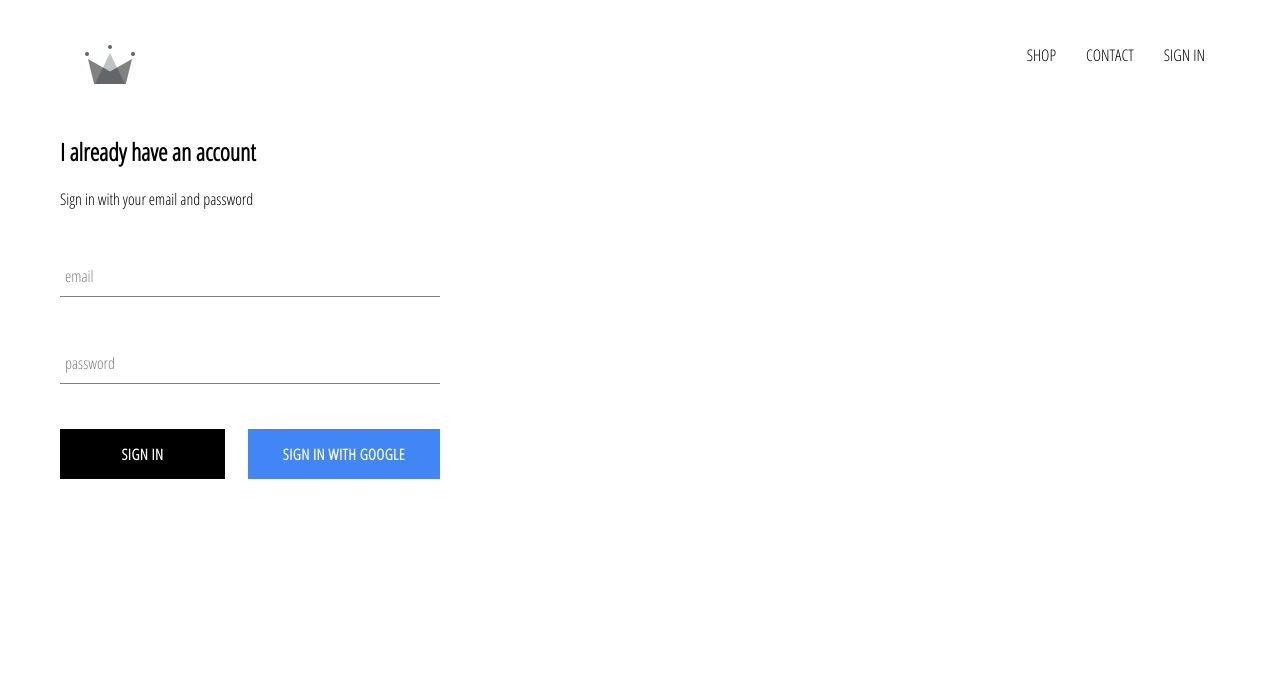
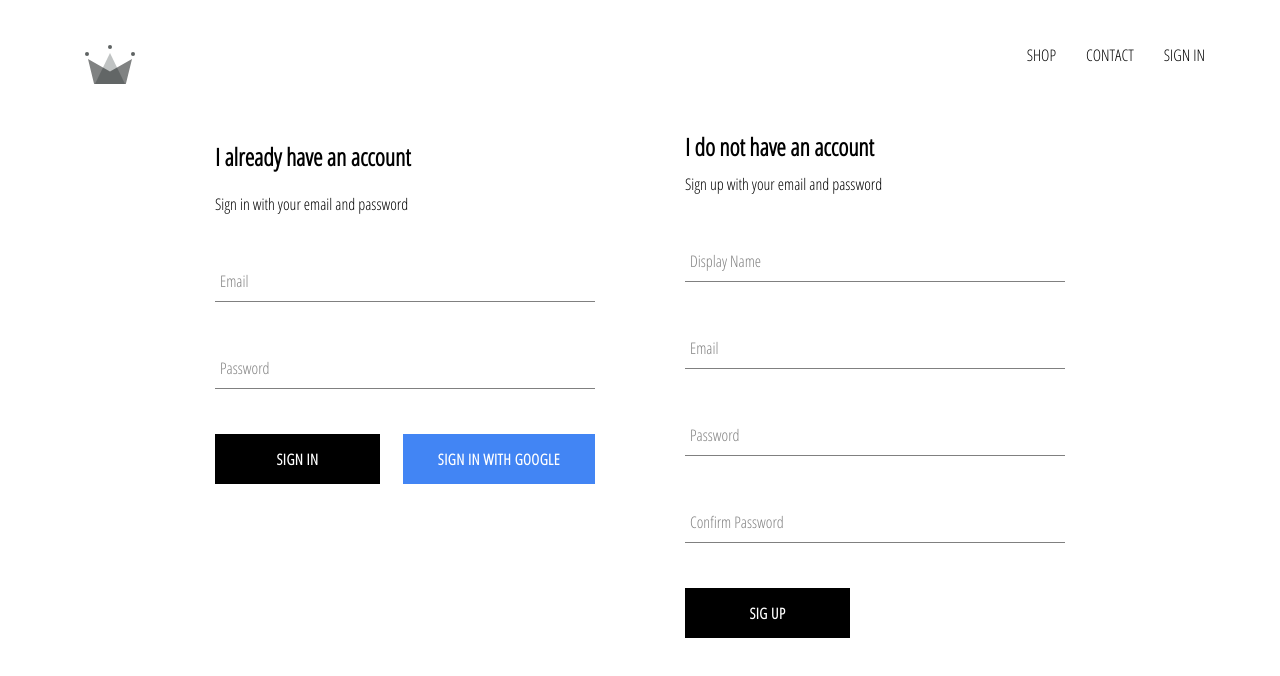
Before and after one commit to lbw33/react-ecommerce-app, a React (Create React App) app: page /signin in a window 1280 px wide. Shown: the top 676 px of the page. Built offline with nearby package versions, Linux system fonts and the light colour scheme; no server answers.

Commit message:
added in firebase utils, inc. storing auth users in firebase db.

```diff
--- a/src/App.js
+++ b/src/App.js
@@ -4,7 +4,7 @@
 import ShopPage from "./pages/shop/shop.component.jsx";
 import SignUpAndSignInPage from "./pages/sign-in-and-sign-up/sign-in-and-sign-up. component.jsx";
 import { Routes, Route } from "react-router";
-import { auth } from "./firebase/firebase.utils";
+import { auth, createUserProfileDocument } from "./firebase/firebase.utils";
 import React from "react";
 
 class App extends React.Component {
@@ -19,8 +19,20 @@
   unsubscribeFromAuth = null;
 
   componentDidMount() {
-    this.unsubscribeFromAuth = auth.onAuthStateChanged((user) => {
-      this.setState({ currentUser: user });
+    this.unsubscribeFromAuth = auth.onAuthStateChanged(async (userAuth) => {
+      if (userAuth) {
+        const userRef = await createUserProfileDocument(userAuth);
+        userRef.onSnapshot((snapShot) => {
+          this.setState({
+            currentUser: {
+              id: snapShot.id,
+              ...snapShot.data(),
+            },
+          });
+        });
+      } else {
+        this.setState({ currentUser: userAuth });
+      }
     });
   }
 
--- a/src/components/sign-in/sign-in.component.jsx
+++ b/src/components/sign-in/sign-in.component.jsx
@@ -38,7 +38,7 @@
             type="email"
             value={this.state.email}
             handleChange={this.handleChange}
-            label="email"
+            label="Email"
             required
           />
           <FormInput
@@ -46,7 +46,7 @@
             type="password"
             value={this.state.password}
             handleChange={this.handleChange}
-            label="password"
+            label="Password"
             required
           />
           <div className="button">
--- /dev/null
+++ b/src/components/sign-up/sign-up.component.jsx
@@ -0,0 +1,101 @@
+import React from "react";
+import FormInput from "../form-input/form-input.component";
+import CustomButton from "../custom-button/custom-button.component";
+
+import { auth, createUserProfileDocument } from "../../firebase/firebase.utils";
+
+import "./sign-up.styles.css";
+
+class SignUp extends React.Component {
+  constructor() {
+    super();
+
+    this.state = {
+      displayName: "",
+      email: "",
+      password: "",
+      confirmPassword: "",
+    };
+  }
+
+  handleSubmit = async (event) => {
+    event.preventDefault();
+
+    const { displayName, email, password, confirmPassword } = this.state;
+
+    if (password !== confirmPassword) {
+      alert("Passwords don't match");
+      return;
+    }
+
+    try {
+      const { user } = await auth.createUserWithEmailAndPassword(
+        email,
+        password
+      );
+      await createUserProfileDocument(user, { displayName });
+
+      this.setState({
+        displayName: "",
+        email: "",
+        password: "",
+        confirmPassword: "",
+      });
+    } catch (error) {
+      console.log(error);
+    }
+  };
+
+  handleChange = (event) => {
+    const { name, value } = event.target;
+
+    this.setState({ [name]: value });
+  };
+
+  render() {
+    const { displayName, email, password, confirmPassword } = this.state;
+    return (
+      <div className="sign-up">
+        <h2 className="title">I do not have an account</h2>
+        <span>Sign up with your email and password</span>
+        <form className="sign-up-form" onSubmit={this.handleSubmit}>
+          <FormInput
+            type="text"
+            name="displayName"
+            value={displayName}
+            onChange={this.handleChange}
+            label="Display Name"
+            required
+          ></FormInput>
+          <FormInput
+            type="email"
+            name="email"
+            value={email}
+            onChange={this.handleChange}
+            label="Email"
+            required
+          ></FormInput>
+          <FormInput
+            type="password"
+            name="password"
+            value={password}
+            onChange={this.handleChange}
+            label="Password"
+            required
+          ></FormInput>
+          <FormInput
+            type="password"
+            name="confirmPassword"
+            value={confirmPassword}
+            onChange={this.handleChange}
+            label="Confirm Password"
+            required
+          ></FormInput>
+          <CustomButton type="submit">SIG UP</CustomButton>
+        </form>
+      </div>
+    );
+  }
+}
+
+export default SignUp;
--- /dev/null
+++ b/src/components/sign-up/sign-up.styles.css
@@ -0,0 +1,9 @@
+.sign-up {
+  display: flex;
+  flex-direction: column;
+  width: 380px;
+}
+
+.sign-up .title {
+  margin: 10px 0;
+}
--- a/src/firebase/firebase.utils.js
+++ b/src/firebase/firebase.utils.js
@@ -25,6 +25,29 @@
   measurementId: "G-1NTJ0WKKMJ",
 };
 
+export const createUserProfileDocument = async (userAuth, additionalData) => {
+  if (!userAuth) return;
+  const userRef = firestore.doc(`users/${userAuth.uid}`);
+
+  const snapshot = await userRef.get();
+
+  if (!snapshot.exists) {
+    const { displayName, email } = userAuth;
+    const createdAt = new Date();
+    try {
+      await userRef.set({
+        displayName,
+        email,
+        createdAt,
+        ...additionalData,
+      });
+    } catch (error) {
+      console.log("error creating user", error.message);
+    }
+  }
+  return userRef;
+};
+
 if (!firebase.apps.length) {
   firebase.initializeApp(configuration);
 } else {
--- a/src/pages/sign-in-and-sign-up/sign-in-and-sign-up. component.jsx
+++ b/src/pages/sign-in-and-sign-up/sign-in-and-sign-up. component.jsx
@@ -2,10 +2,12 @@
 import "./sign-in-and-sign-up.styles.css";
 
 import SignIn from "../../components/sign-in/sign-in.component";
+import SignUp from "../../components/sign-up/sign-up.component";
 
 const SignInAndSignUpPage = () => (
   <div className="sign-in-and-sign-up">
     <SignIn />
+    <SignUp />
   </div>
 );
 
--- a/src/pages/sign-in-and-sign-up/sign-in-and-sign-up.styles.css
+++ b/src/pages/sign-in-and-sign-up/sign-in-and-sign-up.styles.css
@@ -0,0 +1,6 @@
+.sign-in-and-sign-up {
+  width: 850px;
+  display: flex;
+  justify-content: space-between;
+  margin: 30px auto;
+}
```
